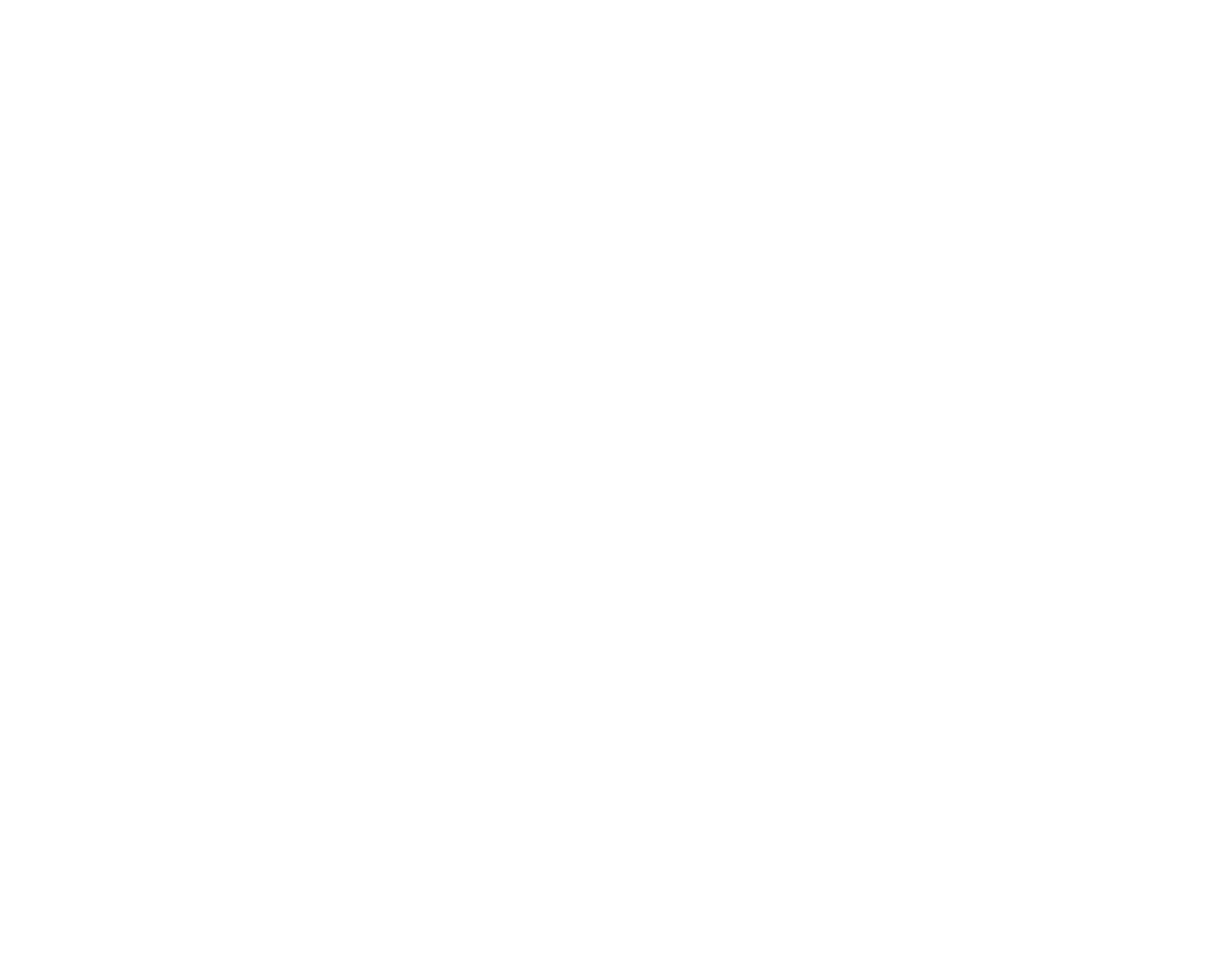
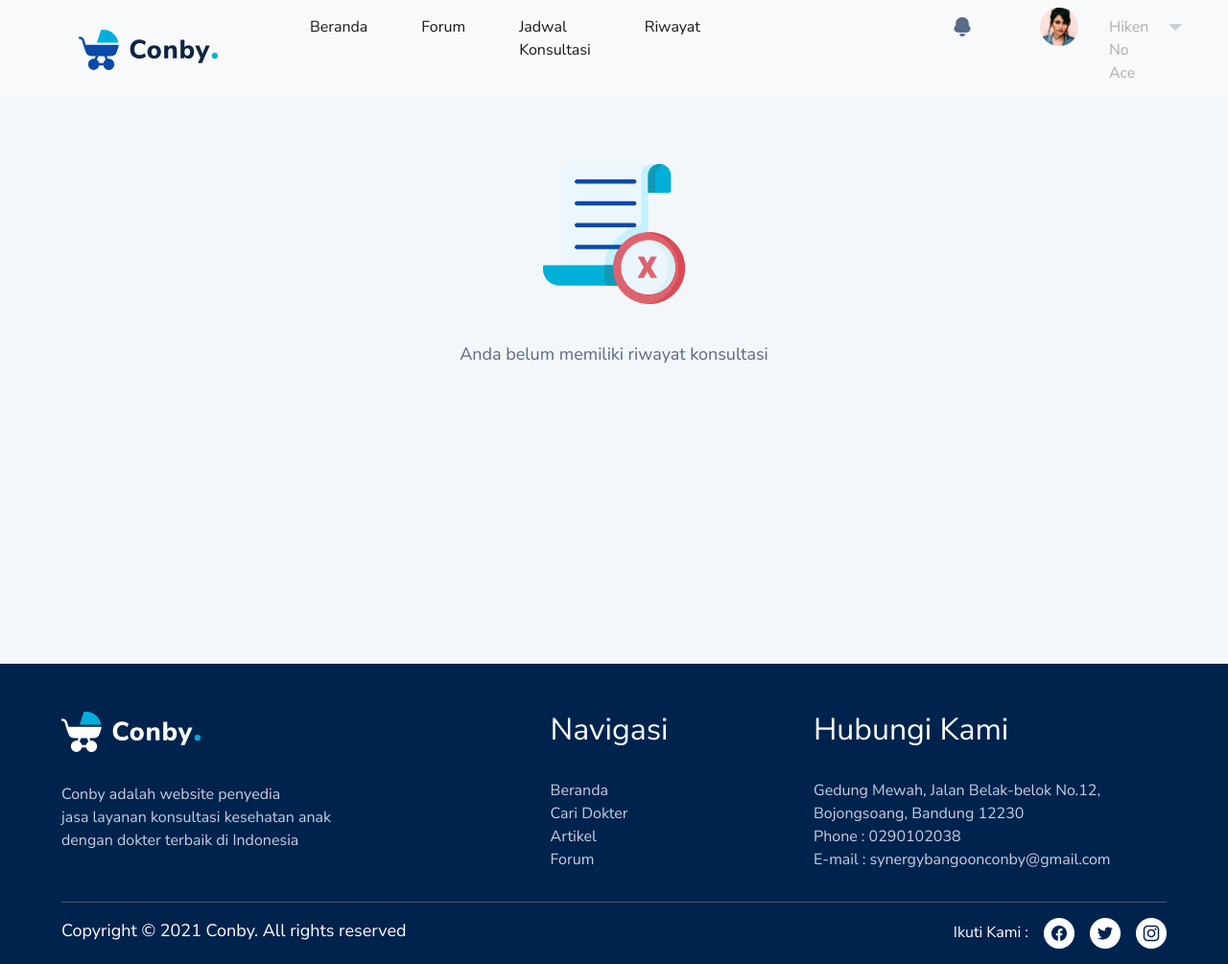
Before and after one commit to SE-SundaEmpire/conby-frontend, a Next.js app: page /history in a window 1280 px wide. Shown: the whole page at 96% size. Before the commit the page ends 800 px from the top, so only its background shows below. Built offline with nearby package versions, Linux system fonts and the light colour scheme.

Commit message:
last minute update

```diff
--- a/pages/doct-page.js
+++ b/pages/doct-page.js
@@ -0,0 +1,3 @@
+export default function DoctPage() {
+  return <></>;
+}
--- a/pages/history.js
+++ b/pages/history.js
@@ -43,5 +43,283 @@
       alert("internal server error");
     }
   }
-  return <></>;
+  return (
+    <>
+      <Head>
+        {/* <!-- Required meta tags --> */}
+        <meta charset="utf-8" />
+        <meta name="viewport" content="width=device-width, initial-scale=1" />
+        {/* <!-- Bootstrap CSS --> */}
+        <link rel="stylesheet" type="text/css" href="history.css" />
+        <link rel="icon" href="iqmg/icon.svg" type="image" sizes="16x16" />
+
+        <title>Riwayat</title>
+      </Head>
+      <>
+        <nav
+          className="navbar navbar-expand-lg navbar-light bg-light fixed-top"
+          id="mainNav"
+        >
+          <div className="container">
+            <a className="navbar-brand" href="#">
+              <img
+                src="iqmg/logo1.svg"
+                style={{ width: "145px", height: "42px" }}
+              />
+            </a>
+            <button
+              className="navbar-toggler"
+              type="button"
+              data-bs-toggle="collapse"
+              data-bs-target="#navbarNavAltMarkup"
+              aria-controls="navbarNavAltMarkup"
+              aria-expanded="false"
+              aria-label="Toggle navigation"
+            >
+              <span className="navbar-toggler-icon"></span>
+            </button>
+            <div className="collapse navbar-collapse" id="navbarNavAltMarkup">
+              <div className="navbar-nav">
+                <a
+                  className="nav-link active"
+                  aria-current="page"
+                  href="#"
+                  style={{ paddingLeft: "5em" }}
+                >
+                  Beranda
+                </a>
+                <a
+                  className="nav-link active"
+                  href="#"
+                  style={{ paddingLeft: "3em" }}
+                >
+                  Forum
+                </a>
+                <a
+                  className="nav-link active"
+                  href="#"
+                  style={{ paddingLeft: "3em" }}
+                >
+                  Jadwal Konsultasi
+                </a>
+                <a
+                  className="nav-link active"
+                  href="#"
+                  style={{paddingLeft: "3em"}}
+                >
+                  Riwayat
+                </a>
+                {/* <a className="nav-link active" href="#" style="padding-left: 3em;"><img src="img/Notification.png"></a>  */}
+                <div className="dropdown" style={{ paddingLeft: "15em" }}>
+                  <button
+                    className="btn me-2"
+                    type="button"
+                    id="dropnotif"
+                    data-bs-toggle="dropdown"
+                    aria-expanded="false"
+                  >
+                    <img src="iqmg/Notification.png" />
+                  </button>
+                  <ul
+                    className="dropdown-menu dropdown-menu-end"
+                    aria-labelledby="dropnotif"
+                    style={{
+                      borderRadius: "10px",
+                      border: "1px solid #00b0d9",
+                      boxSizing: "border-box",
+                    }}
+                  >
+                    <li>
+                      <a
+                        className="dropdown-item"
+                        href="#"
+                        style={{ color: "#586a86" }}
+                      >
+                        Notif a
+                      </a>
+                    </li>
+                    <li>
+                      <hr
+                        className="dropdown-divider"
+                        style={{ color: "#00b0d9" }}
+                      />
+                    </li>
+                    <li>
+                      <a
+                        className="dropdown-item"
+                        href="#"
+                        style={{ color: "#586a86" }}
+                      >
+                        Notif b
+                      </a>
+                    </li>
+                  </ul>
+                </div>
+                <a style={{ paddingLeft: "3em" }}>
+                  <img src="iqmg/userpic.png" style={{ height: "40px" }} />
+                </a>
+                <a
+                  className="nav-link disabled"
+                  id="namebar"
+                  href="#"
+                  style={{ paddingLeft: "2em" }}
+                >
+                  Hiken No Ace
+                </a>
+                <div className="dropdown">
+                  <button
+                    className="btn me-2"
+                    type="button"
+                    id="dropprof"
+                    data-bs-toggle="dropdown"
+                    aria-expanded="false"
+                  >
+                    <img src="iqmg/dropdown.png" />
+                  </button>
+                  <ul
+                    className="dropdown-menu dropdown-menu-end"
+                    aria-labelledby="dropprof"
+                    style={{
+                      borderRadius: "10px",
+                      border: "1px solid #00b0d9",
+                      boxSizing: "border-box",
+                    }}
+                  >
+                    <li>
+                      <a
+                        className="dropdown-item"
+                        href="#"
+                        style={{ color: "#586a86" }}
+                      >
+                        Pelanggan
+                      </a>
+                    </li>
+                    <li>
+                      <hr
+                        className="dropdown-divider"
+                        style={{ color: "#00b0d9" }}
+                      />
+                    </li>
+                    <li>
+                      <a
+                        className="dropdown-item"
+                        href="#"
+                        style={{ color: "#586a86" }}
+                      >
+                        Konsultan
+                      </a>
+                    </li>
+                  </ul>
+                </div>
+              </div>
+            </div>
+          </div>
+        </nav>
+
+        {/* <!-- EDIT DISINI --> */}
+        <div>
+          <div className="no-history" style={{ marginTop: "67px" }}>
+            <img
+              src="img/no-history.svg"
+              alt="Riwayat tidak ditemukan"
+              className="imgnotfound"
+            />
+          </div>
+          <div>
+            <p className="nfdesc" style={{ marginBottom: "310px" }}>
+              Anda belum memiliki riwayat konsultasi
+            </p>
+          </div>
+        </div>
+
+        {/* <!-- FOOTER --> */}
+        <div
+          className="row"
+          style={{
+            backgroundColor: "#00234e",
+            marginBottom: "0px",
+            paddingLeft: "5%",
+            paddingRight: "5%",
+          }}
+          id="info"
+        >
+          <div className="column" style={{ flex: "30%" }}>
+            <img
+              src="iqmg/logo2.svg"
+              style={{ width: "145px", height: "42px" }}
+            />
+            <p style={{ paddingTop: "2em" }}>
+              Conby adalah website penyedia <br />
+              jasa layanan konsultasi kesehatan anak
+              <br />
+              dengan dokter terbaik di Indonesia
+            </p>
+          </div>
+          <div className="column" style={{ flex: "10%" }}>
+            <h2>Navigasi</h2>
+            <br />
+            <a className="nav-link" href="#">
+              Beranda
+            </a>
+            <a className="nav-link" href="#">
+              Cari Dokter
+            </a>
+            <a className="nav-link" href="#">
+              Artikel
+            </a>
+            <a className="nav-link" href="#">
+              Forum
+            </a>
+          </div>
+          <div className="column" style={{ flex: "20%" }}>
+            <h2>Hubungi Kami</h2>
+            <br />
+            <p>
+              Gedung Mewah, Jalan Belak-belok No.12, Bojongsoang, Bandung 12230
+              <br />
+              Phone : 0290102038
+              <br />
+              E-mail : synergybangoonconby@gmail.com
+            </p>
+          </div>
+        </div>
+        <div
+          className="row"
+          style={{
+            backgroundColor: "#00234e",
+            marginBottom: "0",
+            paddingLeft: "5%",
+            paddingRight: "5%",
+          }}
+        >
+          <div className="container">
+            <hr style={{ color: "white" }} />
+          </div>
+          <div className="column" style={{ flex: "75%", marginTop: "0px" }}>
+            <p style={{ fontSize: "18px", color: "white" }}>
+              Copyright © 2021 Conby. All rights reserved
+            </p>
+          </div>
+          <div
+            className="column"
+            style={{ textAlign: "right", marginTop: "0px" }}
+          >
+            <p style={{ color: "white" }}>
+              Ikuti Kami :&emsp;
+              <img src="iqmg/facebook.png" />
+              &emsp;
+              <img src="iqmg/twitter.png" />
+              &emsp;
+              <img src="iqmg/instagram.png" />
+            </p>
+          </div>
+        </div>
+        <script
+          src="https://cdn.jsdelivr.net/npm/bootstrap@5.0.2/dist/js/bootstrap.bundle.min.js"
+          integrity="sha384-MrcW6ZMFYlzcLA8Nl+NtUVF0sA7MsXsP1UyJoMp4YLEuNSfAP+JcXn/tWtIaxVXM"
+          crossOrigin="anonymous"
+        ></script>
+      </>
+    </>
+  );
 }
--- a/pages/profile.js
+++ b/pages/profile.js
@@ -127,7 +127,7 @@
                 <div className="col-3 spacing">
                   <button
                     className="btn btn-outline-secondary"
-                    style="width: 108px"
+                    style={{ width: "108px" }}
                   >
                     Hapus
                   </button>
```
Also changed, not shown: pages/schedule.js (+88 -69 lines).
